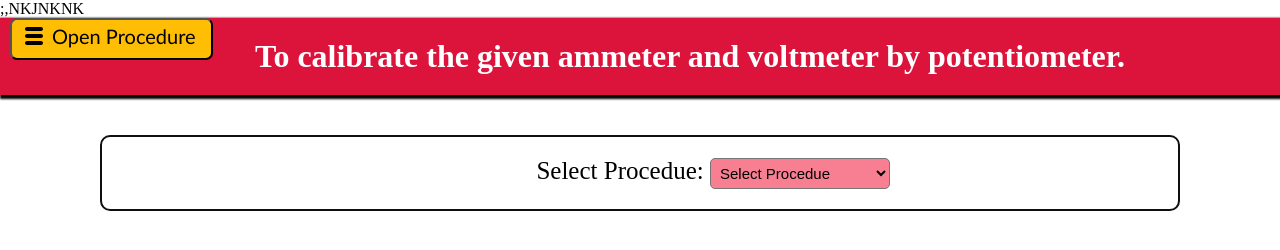
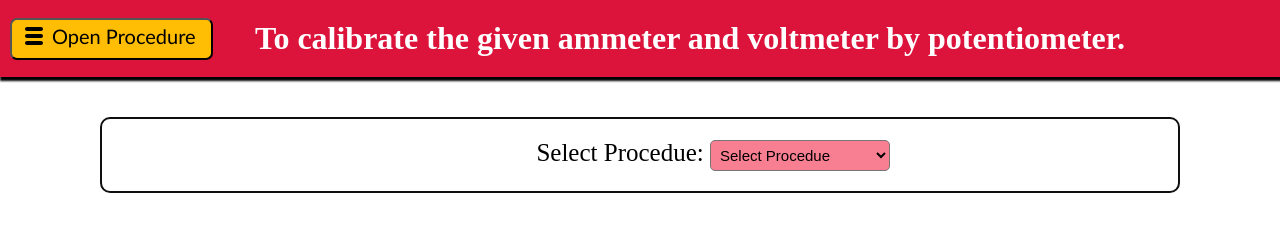
Before and after one commit to Anaskhan04/exp-voltmeter-by-potentiometer-iitkanpur, a plain HTML site: page experiment/simulation/index.html in a window 1280 px wide. Drawn offline with Linux system fonts and the light colour scheme.

Commit message:
Update index.html

```diff
--- a/experiment/simulation/index.html
+++ b/experiment/simulation/index.html
@@ -4,7 +4,7 @@
 	<!-- Add CSS at the head of HTML file -->
 	<link rel="stylesheet" href="./css/main.css">
 </head>
-<body> ;,NKJNKNK
+<body>
 	<!-- code of svg file and button for all step for calibrating-->
 	<div class="procedure-button">
 		<button onmouseover="showPanel()" onmouseout="hidePanel()" onclick="togglePanel()">
```
